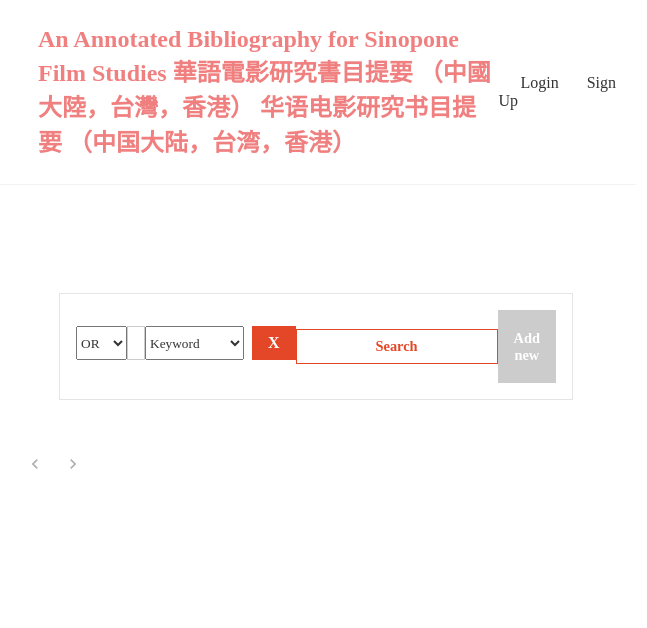
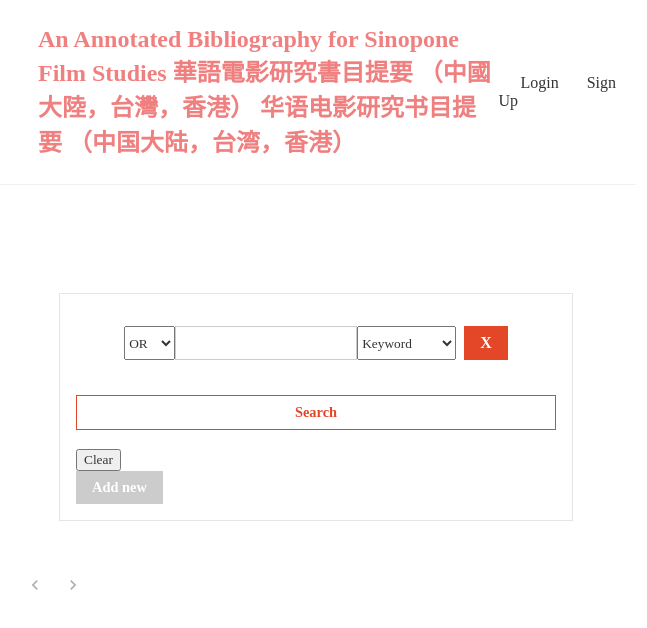
Before and after one commit to nicholasjdc/fim_collection, a React (Vite) app in the folder frontend/: page /booleanSearch in a window 1280 px wide. Shown: the top 628 px of the page, without its empty margins (324-971 px from the left). Built offline with nearby package versions, Linux system fonts and the light colour scheme.

Commit message:
fiddling with css

```diff
--- a/frontend/src/screen_helpers/BooleanInputs.tsx
+++ b/frontend/src/screen_helpers/BooleanInputs.tsx
@@ -1,11 +1,12 @@
 import React from "react";
 import Input from "./Input";
 import '../screens/Input.css'
-export default function BooleanInputs({ formValues, handleChange, handleOperatorChange, handleTypeChange, handleDeleteField, handleAddField, handleSubmit }) {
+export default function BooleanInputs({ formValues, handleChange, handleOperatorChange, handleTypeChange, handleDeleteField, handleAddField, handleSubmit, handleClear }) {
   return (
-    <div className="center">
+    <div className="booleanInput">
       <form onSubmit={handleSubmit}>
-        <div className="BooleanInputs">
+      <div className="center">
+
           {formValues.map((obj, index) => (
             <Input
               key={index}
@@ -18,16 +19,21 @@ export default function BooleanInputs({ formValues, handleChange, handleOperator
               deleteField={handleDeleteField}
             />
           ))}
+                  </div>
+
           <p></p>
           <button type="submit" className="submit-btn">
             Search
+          </button>
+          <p></p>
+          <button className="clear-btn" onClick={handleClear}>
+            Clear
           </button>
           <p></p>
           <button className="add-btn" onSubmit={(e) => "waoh"} onClick={handleAddField}>
             Add new
           </button>
 
-        </div>
       </form>
     </div>
   );
--- a/frontend/src/screens/BooleanSearch.tsx
+++ b/frontend/src/screens/BooleanSearch.tsx
@@ -21,12 +21,17 @@ function BooleanSearch() {
     op: "OR",
     value: "",
   }]);
+  const handleClear = (e) =>{
+    e.preventDefault();
+    const values = [...formValues]
+    values.map((val)=>{
+      val.value = ""
+    })
+    setFormValues(values)
 
-  const handleFieldSubmit = (e, index) =>{
-    e.preventDefault()
-    console.log("WAOH FIELD SUB")
-    handleSubmit(e)
+
   }
+
   const handleChange = (e, index) => {
     const values = [...formValues];
     values[index].value = e.target.value;
@@ -121,7 +126,7 @@ function BooleanSearch() {
   }, [search, user]);
   return (
     <div className="BooleanSearch">
-        {<BooleanInputs formValues={formValues} handleChange={handleChange} handleOperatorChange={handleOperatorChange} handleTypeChange={handleTypeChange} handleDeleteField={handleDeleteField} handleAddField={handleAddField} handleSubmit={handleSubmit}/>}
+        {<BooleanInputs handleClear={handleClear}formValues={formValues} handleChange={handleChange} handleOperatorChange={handleOperatorChange} handleTypeChange={handleTypeChange} handleDeleteField={handleDeleteField} handleAddField={handleAddField} handleSubmit={handleSubmit}/>}
 
       {<PageinatedBookList books={books} bookResultCount={bookResultCount} error={error} isPending={isPending} handlePageChange={handlePageChange} resultPageNumber={resultPageNumber} />}
     </div>
--- a/frontend/src/screens/Home.tsx
+++ b/frontend/src/screens/Home.tsx
@@ -133,15 +133,9 @@ const Home = () => {
   return (
     <div className="home">
       <div className="search">
-        <form id="form" onSubmit={handleSubmit}>
-        {<BooleanInputs formValues={formValues} handleChange={handleChange} handleOperatorChange={handleOperatorChange} handleTypeChange={handleTypeChange} handleDeleteField={handleDeleteField} handleAddField={handleAddField}/>}
-        <button type="submit" className="submit-btn">
-          Search
-          </button>
-          <button className="clear-btn" onClick={handleClear}>
-            Clear
-          </button>
-        </form>
+        {<BooleanInputs handleClear={handleClear}handleSubmit = {handleSubmit}formValues={formValues} handleChange={handleChange} handleOperatorChange={handleOperatorChange} handleTypeChange={handleTypeChange} handleDeleteField={handleDeleteField} handleAddField={handleAddField}/>}
+
+
       </div>
       {<PageinatedBookList books={books} bookResultCount={bookResultCount}
         resultPageNumber={resultPageNumber}
--- a/frontend/src/screens/Input.css
+++ b/frontend/src/screens/Input.css
@@ -47,6 +47,11 @@ form {
     font-weight: 700;
     cursor: pointer;
   }
+  .booleanInput {
+    display: flex;
+    flex-direction: column;
+    justify-content: center;
+  }
   .center {
     display: flex;
     justify-content: center;
```
